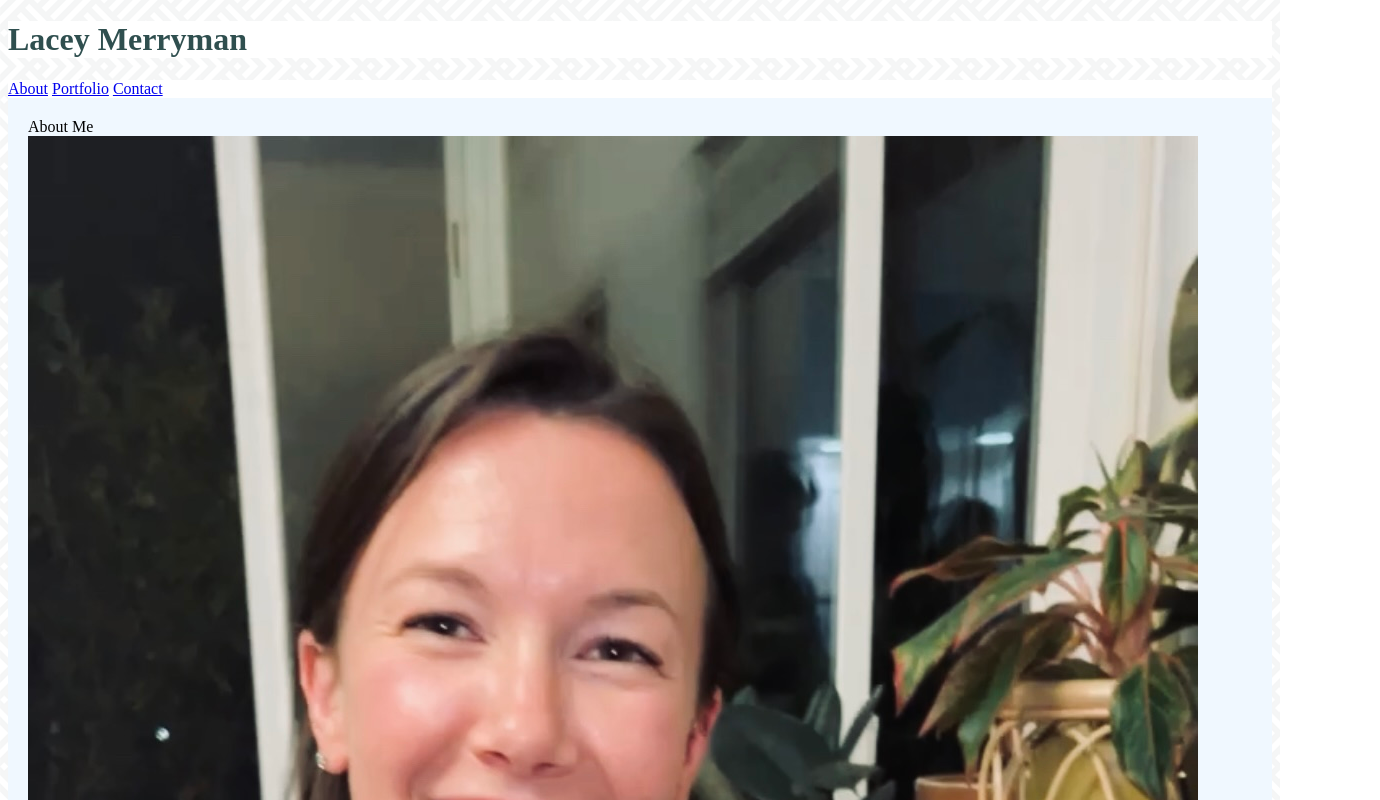
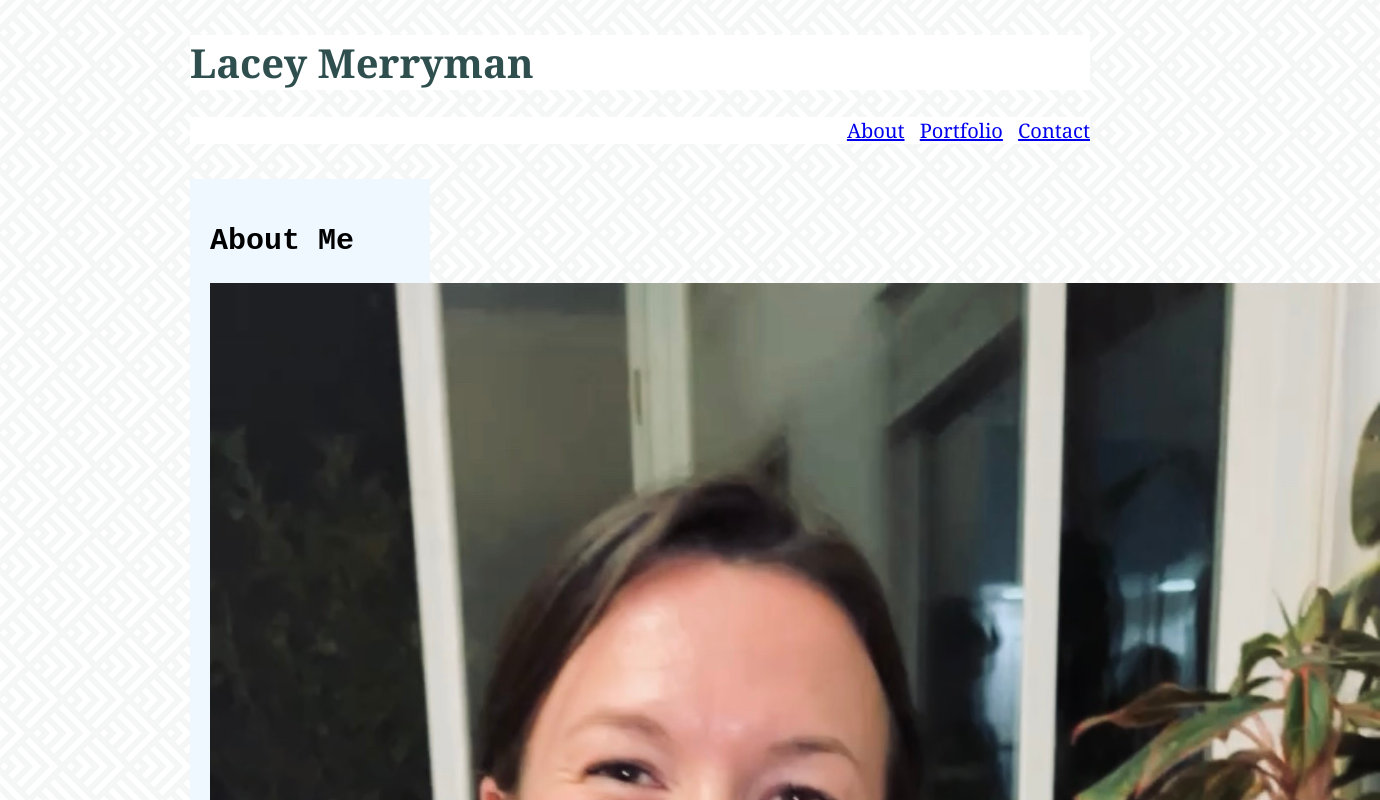
Before and after one commit to LaceyMerryman/m5-hw5-merryman-lacey, a plain HTML site: page index.html in a window 1280 px wide. Shown: the top 800 px of the page, 1380 px wide, since content can reach past the window. Drawn offline with Linux system fonts and the light colour scheme.

Commit message:
modify readme.md

```diff
--- a/index.html
+++ b/index.html
@@ -21,12 +21,14 @@
         </header>
         <main>
             <div style="background-color:aliceblue;color:black;padding:20px;>
+                <section class="AboutMe">
                 <h2>About Me</h2>
                 <img src="IMG_1437.jpg" alt="Lacey tattooing">
             </section>
             <section class="content">
                 <p>Lorem ipsum odor amet, consectetuer adipiscing elit. Nullam dignissim pulvinar tempor elementum condimentum et massa vivamus augue. Tempor per magna elementum viverra nullam facilisis nisi posuere augue. Ultricies maximus lacus id id cras vulputate condimentum lectus mollis? Fermentum urna viverra curabitur, sodales rhoncus sociosqu. Suscipit pretium magna lobortis imperdiet maecenas fringilla fermentum nostra. Laoreet a cras habitasse ante habitant adipiscing convallis nam. Class magnis litora augue aliquam scelerisque vulputate magnis molestie. Quisque dolor commodo nascetur lorem sit litora nostra.</p>
                 <p>Nisi a ut eget platea lobortis. Ridiculus nisi dis auctor, accumsan litora non quam himenaeos aptent. Rutrum suspendisse ultrices sapien elementum pretium. Tristique ut mi vitae proin accumsan commodo aliquam pretium. Tortor efficitur turpis lacinia egestas porttitor gravida turpis porta. Natoque consectetur luctus aptent potenti litora. Libero eros purus habitant pretium etiam.</p>
+            </section>
             </div>
             <footer>Lacey Merryman     Fall 2024     MMC5277</footer>
         </main>
--- a/styles.css
+++ b/styles.css
@@ -1,13 +1,28 @@
 body {
     background-image: url("spikes.png");
+    font-family: 'Courier New', Courier, monospace;
+    max-width: 900px;
+    margin: auto;
 }
 
-h1 {
+header {
+    margin: 35px 0;
+    font-size: 20px;
+}
+
+h1, nav {
     background-color: white;
     color: darkslategray;
+    font-family: Georgia, 'Times New Roman', Times, serif;
 }
 
 nav {
-    background-color: white;
-    color: black;
+    text-align: right;
+    word-spacing: 10px;
 }
+
+div {
+    max-width: 200px;
+    padding: 50px 0;
+    font-size: 20px;
+}
```
